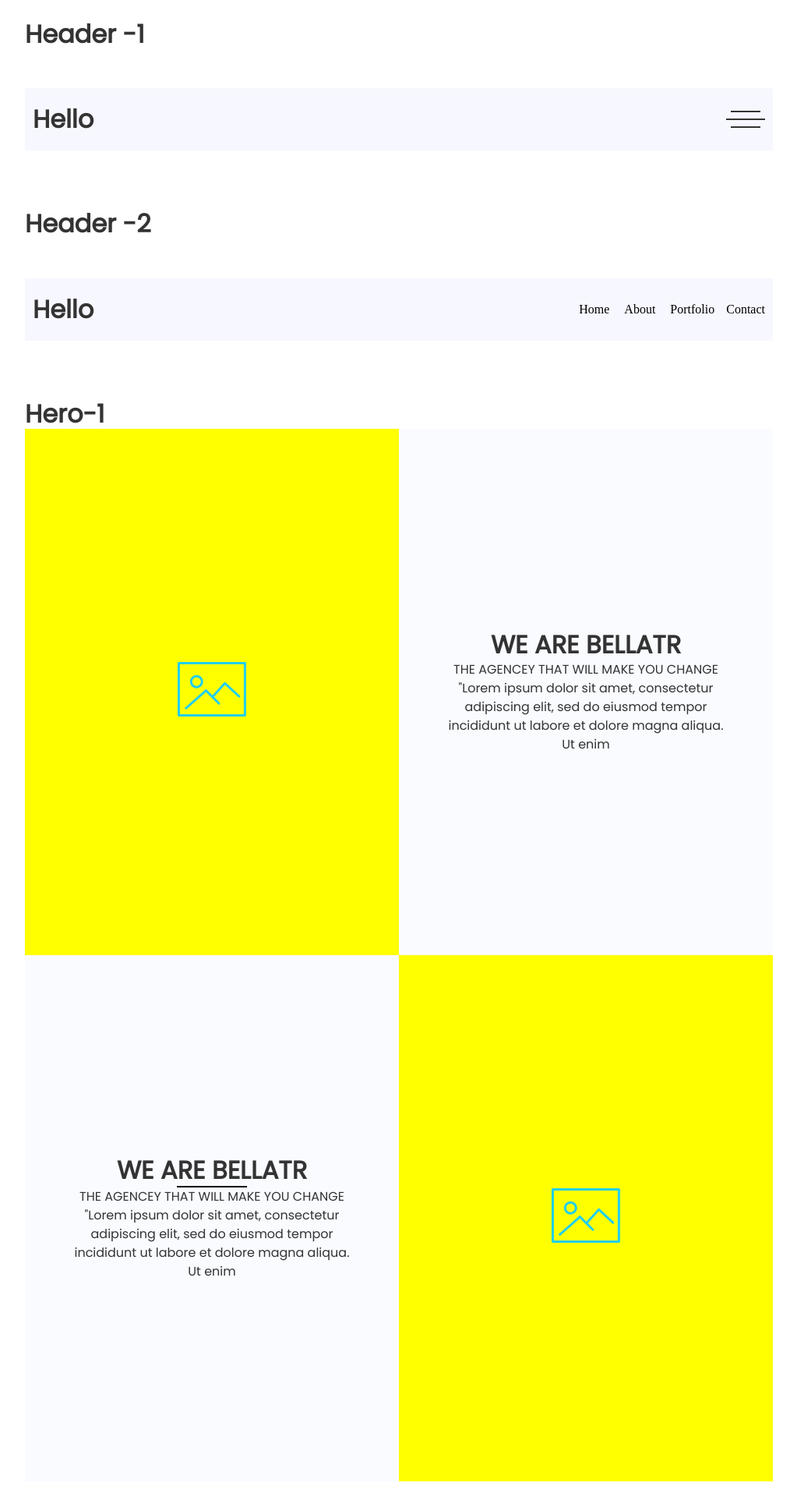
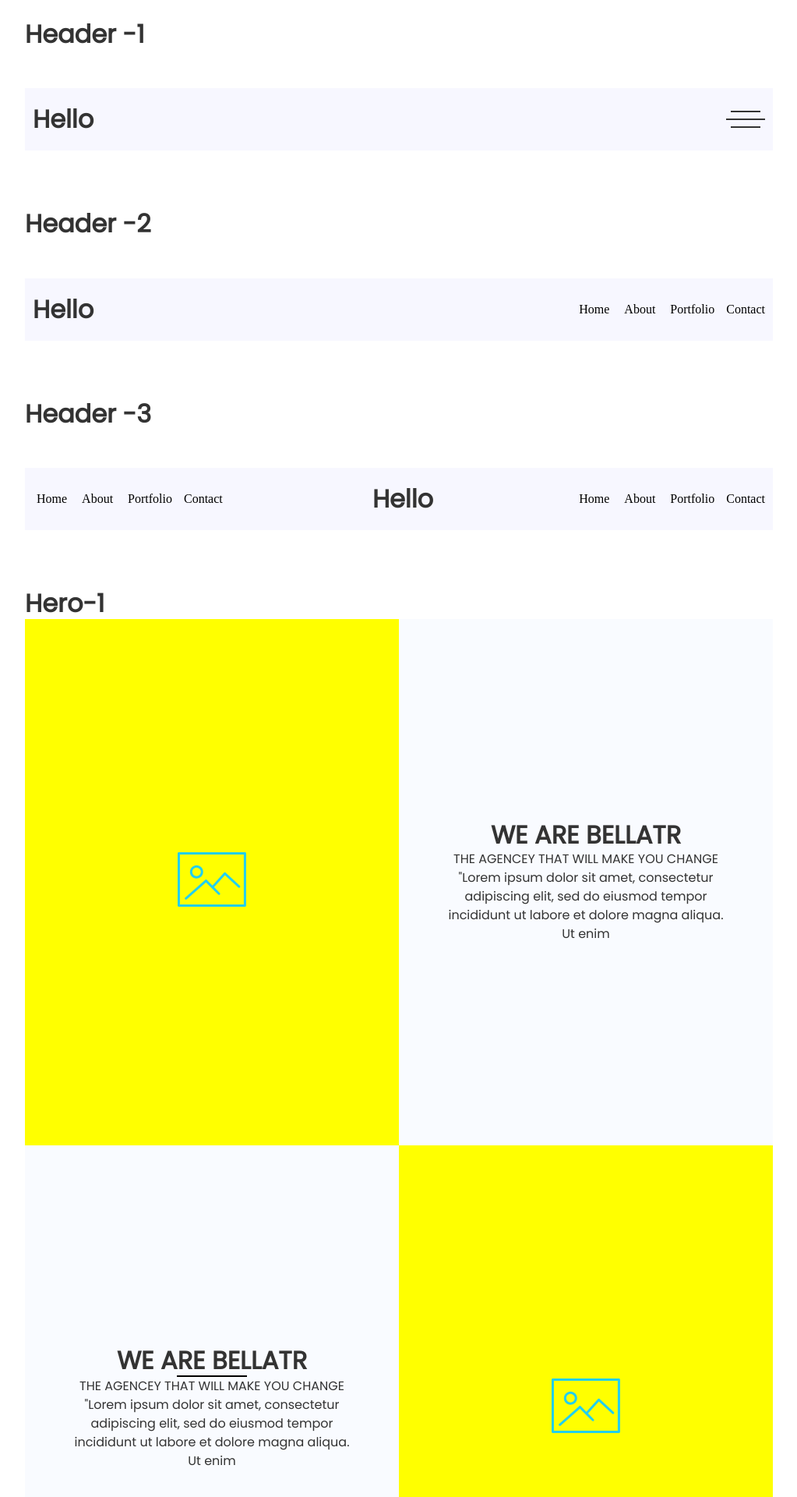
Before and after one commit to Nappolini/Avoova, a Jekyll site: the page built from index.html, in a window 1280 px wide. Shown: the top 1920 px of the page at 78% size, without its empty margins (128-1151 px from the left). Built offline with Jekyll 4.4.1, drawn with Linux system fonts in a browser that asks for light colours.

Commit message:
Added header -3

```diff
--- /dev/null
+++ b/_includes/header-3.html
@@ -0,0 +1 @@
+<div class="header-3"><nav class="large-nav--header--3"><ul class="width-100"> <li> <a href="#">Home </a><a href="#">About  </a><a href="#">Portfolio</a><a href="#">Contact</a></li></ul></nav><div class="logo-3 pl-10"><h1 class="logo-h3">Hello</h1></div><nav class="mobile-nav-toggle--3 pr-10"><span> </span></nav><nav class="large-nav--header--3"><ul> <li> <a href="#">Home </a><a href="#">About  </a><a href="#">Portfolio</a><a href="#">Contact</a></li></ul></nav></div>
--- a/assets/css/3-includes/header/_header-dir.scss
+++ b/assets/css/3-includes/header/_header-dir.scss
@@ -1,3 +1,4 @@
 
 @import "header-1";
 @import "header-2";
+@import "header-3";
--- a/assets/css/main.css
+++ b/assets/css/main.css
@@ -895,6 +895,104 @@
     .large-nav a {
       padding-left: 15px; } }
 
+.header-3 {
+  background-color: #f7f7ff;
+  display: -ms-flexbox;
+  display: flex;
+  height: 80px;
+  margin-top: 50px;
+  margin-bottom: 75px; }
+
+.logo-3 {
+  display: -ms-flexbox;
+  display: flex;
+  -ms-flex-preferred-size: 50%;
+      flex-basis: 50%;
+  -ms-flex-align: center;
+      align-items: center; }
+
+.width-100 {
+  -ms-flex-pack: start;
+      justify-content: flex-start;
+  width: 100%; }
+
+.mobile-nav-toggle--3 {
+  display: -ms-flexbox;
+  display: flex;
+  -ms-flex-pack: end;
+      justify-content: flex-end;
+  -ms-flex-preferred-size: 50%;
+      flex-basis: 50%;
+  -ms-flex-align: center;
+      align-items: center;
+  cursor: pointer; }
+  .mobile-nav-toggle--3 span,
+  .mobile-nav-toggle--3 span:before,
+  .mobile-nav-toggle--3 span:after {
+    content: "";
+    display: block;
+    height: 2px;
+    background-color: #333;
+    position: relative;
+    transition: all ease-in-out; }
+  .mobile-nav-toggle--3 span {
+    width: 50px; }
+  .mobile-nav-toggle--3 span:before {
+    top: 10px;
+    width: 75%;
+    left: 12.5%; }
+  .mobile-nav-toggle--3 span:after {
+    bottom: 12px;
+    width: 75%;
+    left: 12.5%; }
+  .mobile-nav-toggle--3.is-open span {
+    background-color: transparent; }
+  .mobile-nav-toggle--3.is-open span:before,
+  .mobile-nav-toggle--3.is-open span:after {
+    -webkit-transform-origin: center;
+            transform-origin: center;
+    -webkit-transform: rotate(45deg);
+            transform: rotate(45deg);
+    top: 0; }
+  .mobile-nav-toggle--3.is-open span:after {
+    -webkit-transform: rotate(-45deg);
+            transform: rotate(-45deg); }
+
+.mobile-nav {
+  background-color: white;
+  margin: 0;
+  position: absolute;
+  width: 100%;
+  padding: 15px;
+  -webkit-transform: translateY(-100%);
+          transform: translateY(-100%);
+  -webkit-transform: all 0.3s ease-in-out;
+          transform: all 0.3s ease-in-out; }
+  .mobile-nav li {
+    padding-top: 10px; }
+
+.large-nav--header--3 {
+  display: none; }
+
+@media (min-width: 1050px) {
+  .mobile-nav-toggle--3 {
+    display: none; }
+  .logo-3 {
+    -ms-flex-pack: center;
+        justify-content: center; }
+  .large-nav--header--3 {
+    display: -ms-flexbox;
+    display: flex;
+    width: 50%;
+    -ms-flex-pack: end;
+        justify-content: flex-end;
+    padding-right: 10px; }
+    .large-nav--header--3 ul {
+      -ms-flex-item-align: center;
+          align-self: center; }
+    .large-nav--header--3 a {
+      padding-left: 15px; } }
+
 p {
   margin: 0px; }
 
--- a/index.html
+++ b/index.html
@@ -13,6 +13,12 @@
             <h1>Header -2  </h1>
              {% include header-2.html %}
         </section>
+
+        <section>
+            <h1>Header -3 </h1>
+             {% include header-3.html %}
+        </section>
+
 
         <section>
             <h1>Hero-1</h1>
```
Also changed, not shown: _pugfiles/header-3.pug (added, +24 -0 lines), assets/css/0-tools/_normalize.scss (+8 -0 lines), assets/css/3-includes/header/_header-3.scss (added, +119 -0 lines), 2 other files.
